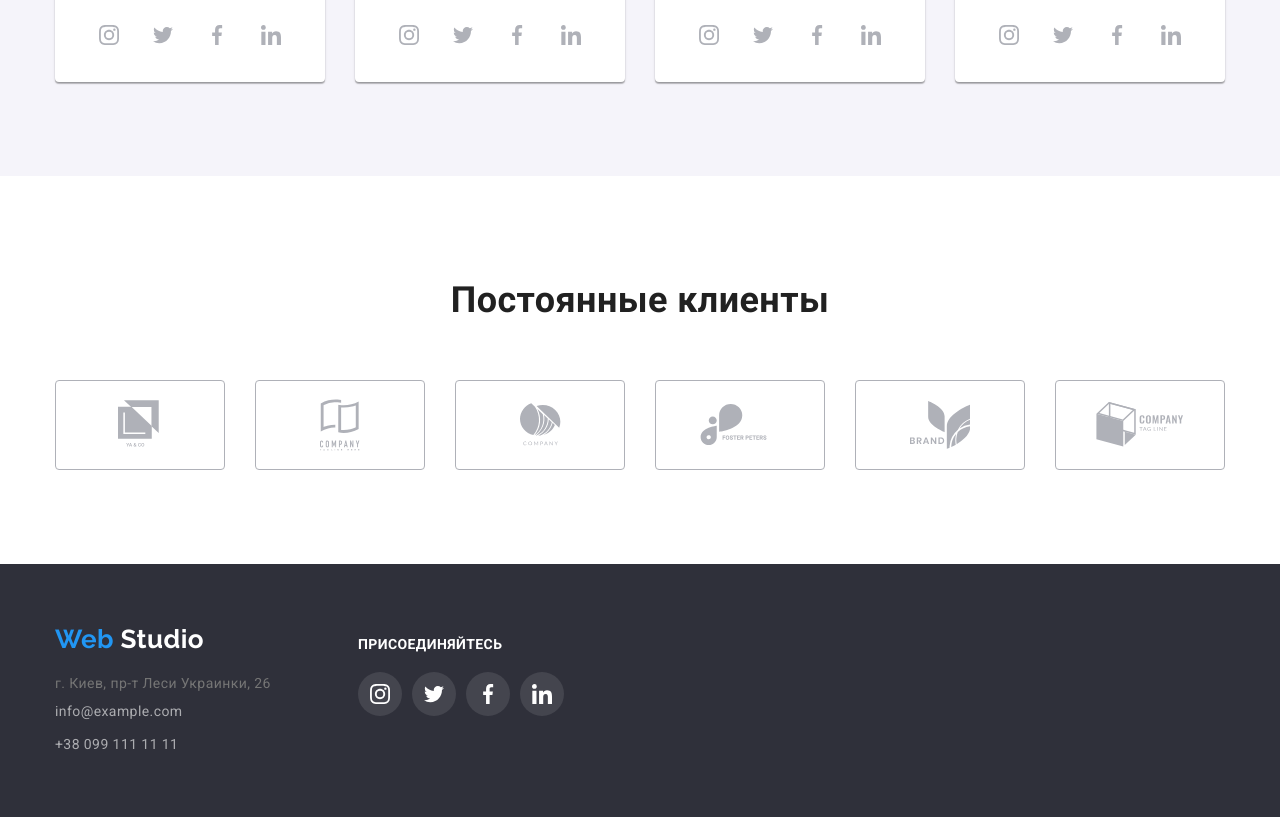
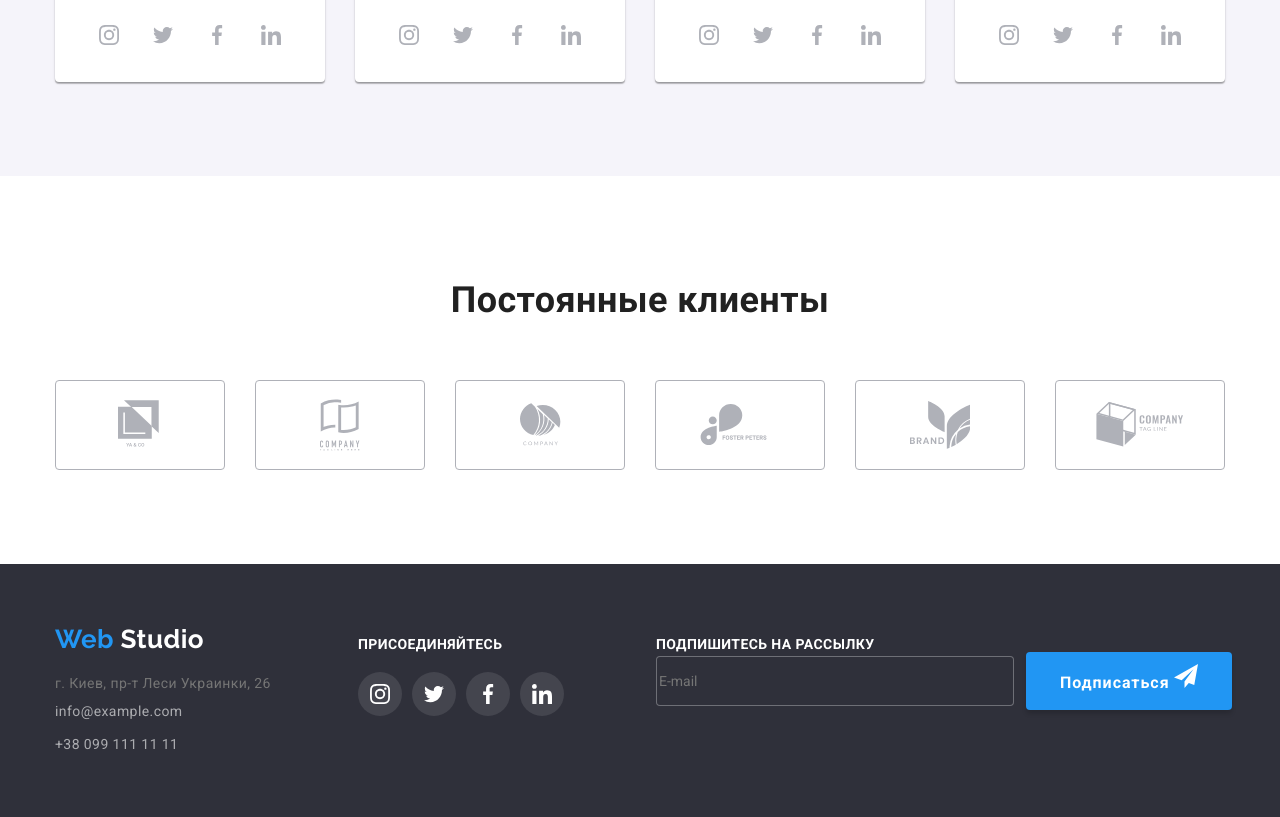
Before and after one commit to AnnaMyzika/goit-markup-hw-06, a plain HTML site: page index.html in a window 1280 px wide. Shown: the part 2169-2986 px from the top of the page. Drawn offline with Linux system fonts and the light colour scheme.

Commit message:
добавлена форма подписки в подвале

```diff
--- a/css/styles.css
+++ b/css/styles.css
@@ -555,13 +555,49 @@ img {
   color: rgba(255, 255, 255, 0.6);
 }
 
-.invitation {
+.invitation,
+.subscription {
   font-weight: bold;
   font-size: 14px;
   line-height: 16px;
   text-transform: uppercase;
   color: var(--title-dark-theme-color);
 }
+
+.subscription {
+  margin-bottom: 20px;
+}
+
+.subscription-form {
+  display: flex;
+  justify-content: flex-end;
+  align-items: center;
+  flex-basis: auto;
+  margin-right: -12px;
+  margin-bottom: -20px;
+}
+
+.footer-subscription {
+  box-sizing: border-box;
+  padding-left: 92px;
+  padding-top: 72px;
+  padding-bottom: 94px;
+}
+
+.subscription-form-input {
+  display: block;
+  width: 358px;
+  height: 50px;
+  border: 1px solid rgba(255, 255, 255, 0.3);
+  border-radius: 4px;
+  background-color: #2f303a;
+  margin-right: 12px;
+}
+
+/* .footer-subscription-svg {
+  width: 24px;
+  height: 24px;
+} */
 
 /*портфолио*/
 
@@ -769,6 +805,7 @@ img {
   width: 18px;
   height: 18px;
   margin-right: 10px;
+  transition: fill 250ms cubic-bezier(0.4, 0, 0.2, 1);
 }
 
 .modal-form-input:focus + .input-svg {
--- a/index.html
+++ b/index.html
@@ -525,6 +525,23 @@
             </li>
           </ul>
         </div>
+        <div class="footer-subscription">
+          <b class="subscription">Подпишитесь на рассылку</b>
+          <form action="#" class="subscription-form">
+            <input
+              type="email"
+              name="user-mail"
+              class="subscription-form-input"
+              placeholder="E-mail"
+            />
+            <button type="button" class="modal-btn">
+              Подписаться
+              <svg class="footer-subscription-svg" width="24" height="24">
+                <use href="./images/sprite.svg#icon-send"></use>
+              </svg>
+            </button>
+          </form>
+        </div>
       </div>
     </footer>
 
@@ -551,7 +568,7 @@
           <svg class="input-svg">
             <use href="./images/sprite.svg#icon-linkedin"></use>
           </svg>
-          <label for="" class="modal-form-label">Имя</label>
+          <label for="user-modal-name" class="modal-form-label">Имя</label>
         </div>
         <div class="modal-form-input-wrapper">
           <input
@@ -564,7 +581,7 @@
           <svg class="input-svg">
             <use href="./images/sprite.svg#icon-linkedin"></use>
           </svg>
-          <label for="" class="modal-form-label"> Телефон</label>
+          <label for="user-modal-tel" class="modal-form-label"> Телефон</label>
         </div>
         <div class="modal-form-input-wrapper">
           <input
@@ -577,7 +594,7 @@
           <svg class="input-svg">
             <use href="./images/sprite.svg#icon-linkedin"></use>
           </svg>
-          <label for="" class="modal-form-label"> Почта</label>
+          <label for="user-modal-mail" class="modal-form-label"> Почта</label>
         </div>
         <div class="modal-form-textarea-wrapper">
           <textarea
```
